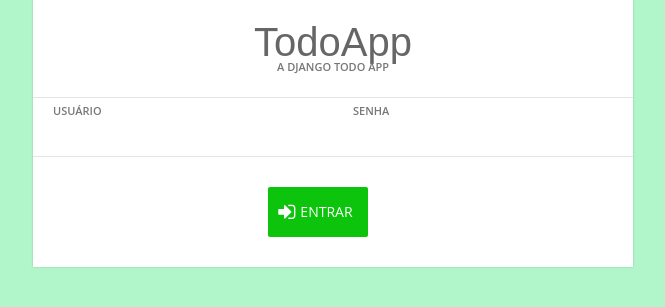
After one commit to jessizanelato/programacao_web_2019_2, a Django app: page /login/ in a window 1280 px wide. The commit adds this page. Shown: the top 307 px of the page, without its empty margins (307-972 px from the left). Run offline with Django 3.2, Linux system fonts and the light colour scheme; some libraries are stand-ins or nearby versions.

Commit message:
Semana 4 - autenticação e autorização

```diff
--- a/semana4/todoapp/todoapp/urls.py
+++ b/semana4/todoapp/todoapp/urls.py
@@ -15,9 +15,11 @@ Including another URLconf
 """
 from django.contrib import admin
 from django.urls import path
-from todolist.views import index
+from todolist.views import index, do_login, do_logout
 
 urlpatterns = [
     path('admin/', admin.site.urls),
     path('', index, name="TodoList"),
+    path('login/', do_login),
+    path('logout/', do_logout)
 ]
--- a/semana4/todoapp/todolist/static/css/style.css
+++ b/semana4/todoapp/todolist/static/css/style.css
@@ -67,7 +67,7 @@ h1 {
 .inputContainer.half.last.right {
     border-left: 1px solid #efefef;
 }
-input[type="date"], input[type="text"], select {
+input[type="date"], input[type="text"], input[type="password"], select {
     height: 100%;
     width: 100%;
     padding: 0 20px;
@@ -89,7 +89,7 @@ input[type="date"], input[type="text"], select {
 input[type="date"] {
     cursor: pointer;
 }
-input[type="date"]:focus, input[type="text"]:focus, select:focus {
+input[type="date"]:focus, input[type="text"]:focus, input[type="password"]:focus, select:focus {
     outline: none;
     background: #ecf0f1;
 }
@@ -167,6 +167,13 @@ button {
 }
 .taskDelete:hover {
     background: #c0392b;
+}
+.doLogin {
+    background: #0bc40b;
+    padding-left: 32px;
+}
+.doLogin:hover {
+    background: #09b709;
 }
 /* task styles */
 .taskList {
--- a/semana4/todoapp/todolist/templates/index.html
+++ b/semana4/todoapp/todolist/templates/index.html
@@ -16,6 +16,7 @@
             <p class="tagline">a Django todo app</p>
             <form action="" method="post">
                 {% csrf_token %} <!-- csrf token for basic security -->
+                {% if perms.todolist.add_todolist  %}
                 <div class="inputContainer">
                     <input type="text" id="description" class="taskName" placeholder="What do you need to do?" name="description" required>
                     <label for="description">Description</label>
@@ -36,8 +37,12 @@
                 </div>
                 <div class="row">
                     <button class="taskAdd" name="taskAdd" type="submit"><i class="fa fa-plus icon"></i>Add task</button>
+                    {% if perms.todolist.delete_todolist %}
                     <button class="taskDelete" name="taskDelete" formnovalidate="" type="submit" onclick="$('input#sublist').click();"><i class="fa fa-trash-o icon"></i>Delete Tasks</button>
+                    {% endif %}
                 </div>
+                {% endif %}
+                {% if perms.todolist.view_todolist %}
                 <ul class="taskList">
                 {% for todo in todos %} <!-- django template lang - for loop -->
                     <li class="taskItem">
@@ -48,6 +53,7 @@
                     </li>
                 {% endfor %}
                 </ul><!-- taskList -->
+                {% endif %}
             </form>
         </div><!-- content -->
     </div><!-- container -->
--- /dev/null
+++ b/semana4/todoapp/todolist/templates/login.html
@@ -0,0 +1,41 @@
+<!DOCTYPE html>
+<html >
+<head>
+  <meta charset="UTF-8">
+  <title>TodoApp - Create A Todo With Django</title>
+  {% load static %}
+  <link rel="stylesheet" href="https://maxcdn.bootstrapcdn.com/bootstrap/4.0.0-beta/css/bootstrap.min.css" integrity="sha384-/Y6pD6FV/Vv2HJnA6t+vslU6fwYXjCFtcEpHbNJ0lyAFsXTsjBbfaDjzALeQsN6M" crossorigin="anonymous">
+  <link rel="stylesheet" type="text/css" href="https://maxcdn.bootstrapcdn.com/font-awesome/4.7.0/css/font-awesome.min.css">
+   <link rel="stylesheet" type="text/css" href="{% static 'css/style.css' %}">
+</head>
+<body>
+<div django-app="TaskManager">
+    <div class="container">
+        <div class="content">
+            <h1>TodoApp</h1>
+            <p class="tagline">a Django todo app</p>
+            <form action="" method="post">
+                {% csrf_token %} <!-- csrf token for basic security -->
+                <div class="inputContainer half last">
+                    <input type="text" id="username" name="username">
+                    <label for="username">Usuário</label>
+                </div>
+                <div class="inputContainer half last">
+                    <input type="password" id="password" name="password">
+                    <label for="password">Senha</label>
+                </div>
+                {% if mensagem_erro %}
+                <div class="row">
+                    <p class="tagline">{{ mensagem_erro }}</p>
+                </div>
+                {% endif %}
+                <div class="row">
+                    <button class="doLogin" name="doLogin" type="submit"><i class="fa fa-sign-in icon"></i> Entrar</button>
+                </div>
+            </form>
+        </div><!-- content -->
+    </div><!-- container -->
+</div>
+<script src="https://ajax.googleapis.com/ajax/libs/jquery/3.2.1/jquery.min.js"></script>
+</body>
+</html>
--- a/semana4/todoapp/todolist/views.py
+++ b/semana4/todoapp/todolist/views.py
@@ -1,10 +1,32 @@
 from django.shortcuts import render, redirect
+from django.contrib.auth import authenticate, login, logout #importação dos métodos utilizados para ver o login/logout e autenticação
+
 from .models import TodoList, Category
 
+def do_login(request):
+    if request.method == 'POST':
+        username = request.POST['username']
+        password = request.POST['password']
+        user = authenticate(request, username=username, password=password) #método para verificar se a senha está correta
+        if user is not None:
+            login(request, user)
+            return redirect("/") # redireciona para a página principal
+        else:
+            return redirect('/login?erro=true')
+    else:
+        mensagem_erro = 'Usuário e/ou senha não conferem.' if 'erro' in request.GET else ''
+    return render(request, 'login.html', {'mensagem_erro': mensagem_erro})
+
+def do_logout(request):
+    logout(request)
+    return redirect('/login') #redireciona para a página de login novamente
+
 def index(request): # index view
+    if not request.user.is_authenticated:
+        return redirect('/login')
+
     todos = TodoList.objects.all() # buscando todos os todos com o object manager
     categories = Category.objects.all() # buscando todas as categorias com o object manager
-
     if request.method == "POST": # checando se o metodo request é POST
         if "taskAdd" in request.POST: # checando se a requisição é para adicionar um todo
             title = request.POST["description"] # titulo
```
Lines whose indentation alone changed are shown as unchanged.
